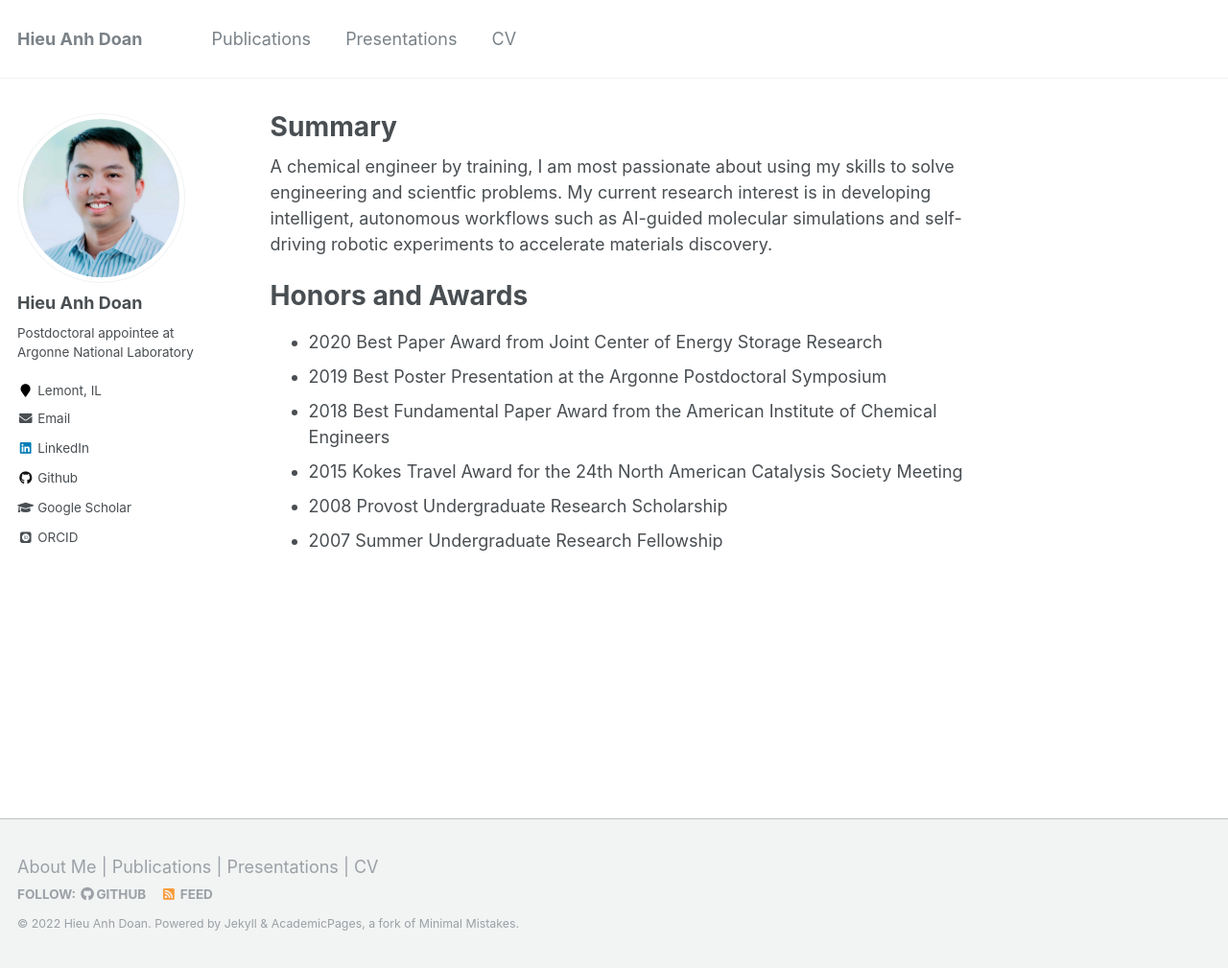
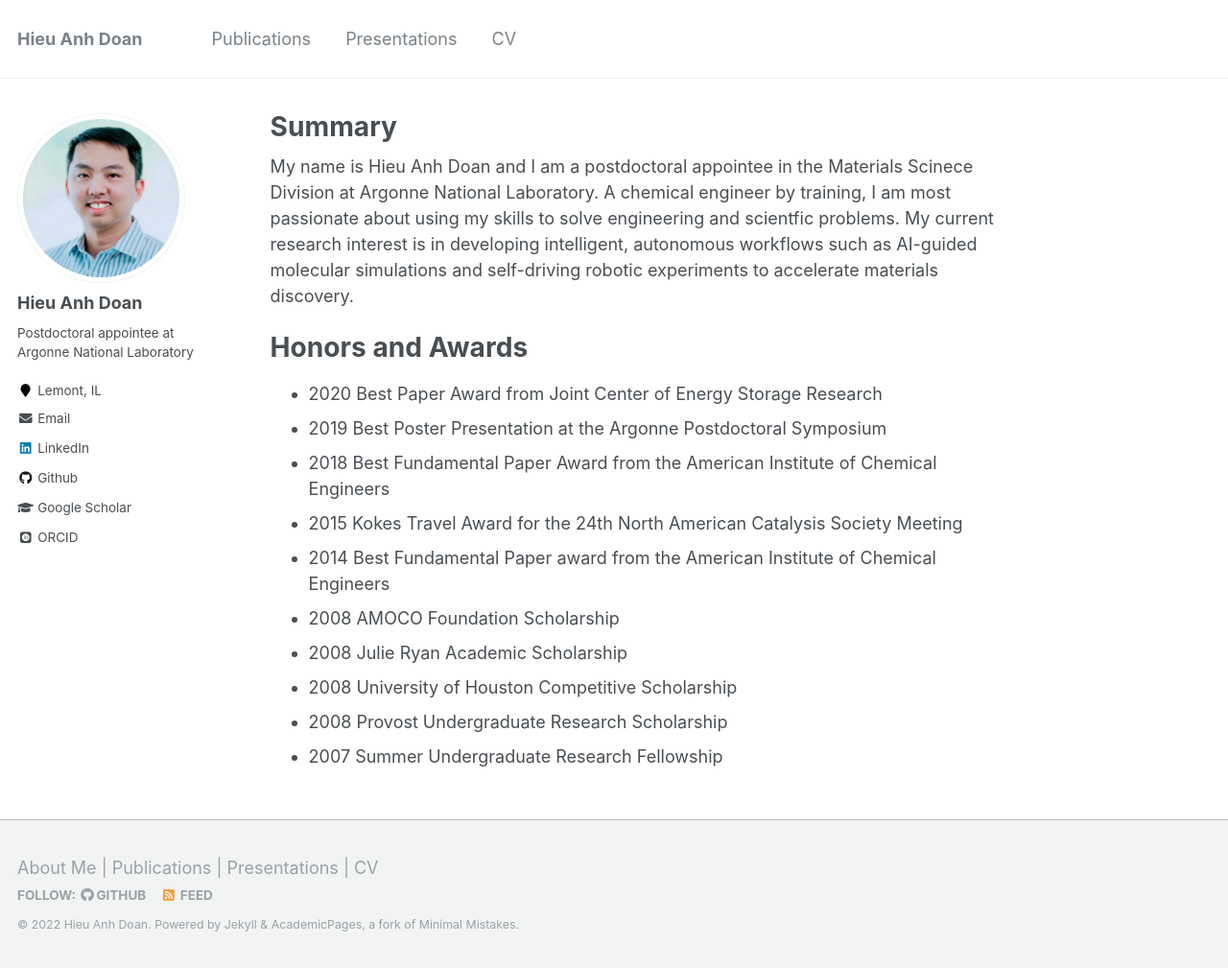
Before and after one commit to hieuadoan/hieuadoan.github.io, a Jekyll site: the page built from _pages/about.md, in a window 1280 px wide and 1009 px high. Shown: the whole window at 96% size. Built offline with Jekyll 4.4.1, drawn with Linux system fonts in a browser that asks for light colours; some web fonts are replaced.

Commit message:
edit description and add more items to honors and awards

```diff
--- a/_pages/about.md
+++ b/_pages/about.md
@@ -8,7 +8,7 @@
   - /about.html
 ---
 
-A chemical engineer by training, I am most passionate about using my skills to solve engineering and scientfic problems. My current research interest is in developing intelligent, autonomous workflows such as AI-guided molecular simulations and self-driving robotic experiments to accelerate materials discovery.
+My name is Hieu Anh Doan and I am a postdoctoral appointee in the Materials Scinece Division at Argonne National Laboratory. A chemical engineer by training, I am most passionate about using my skills to solve engineering and scientfic problems. My current research interest is in developing intelligent, autonomous workflows such as AI-guided molecular simulations and self-driving robotic experiments to accelerate materials discovery.
 
 Honors and Awards
 ===
@@ -16,5 +16,9 @@
 - 2019 Best Poster Presentation at the Argonne Postdoctoral Symposium
 - 2018 Best Fundamental Paper Award from the American Institute of Chemical Engineers
 - 2015 Kokes Travel Award for the 24th North American Catalysis Society Meeting
+- 2014 Best Fundamental Paper award from the American Institute of Chemical Engineers
+- 2008 AMOCO Foundation Scholarship
+- 2008 Julie Ryan Academic Scholarship
+- 2008 University of Houston Competitive Scholarship
 - 2008 Provost Undergraduate Research Scholarship
 - 2007 Summer Undergraduate Research Fellowship
```
